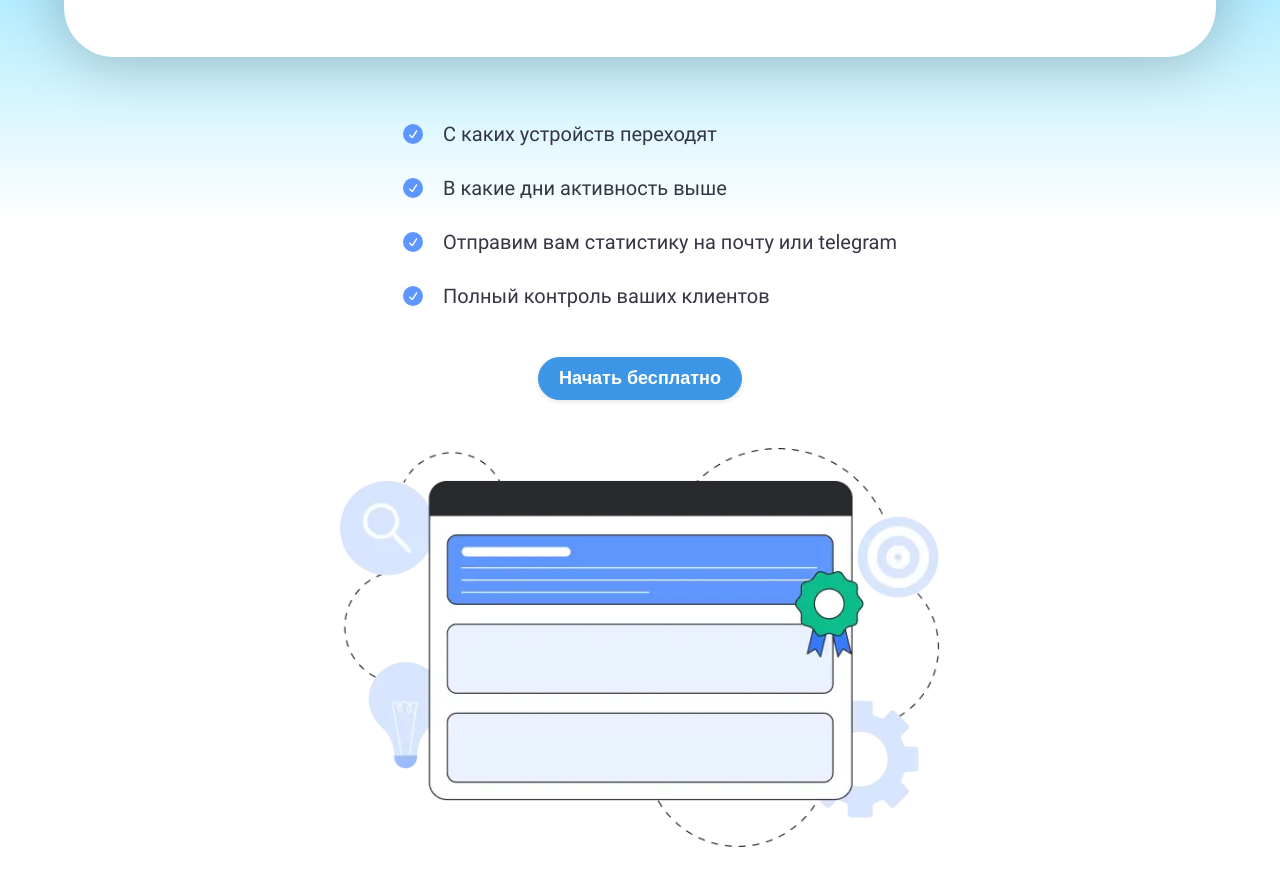
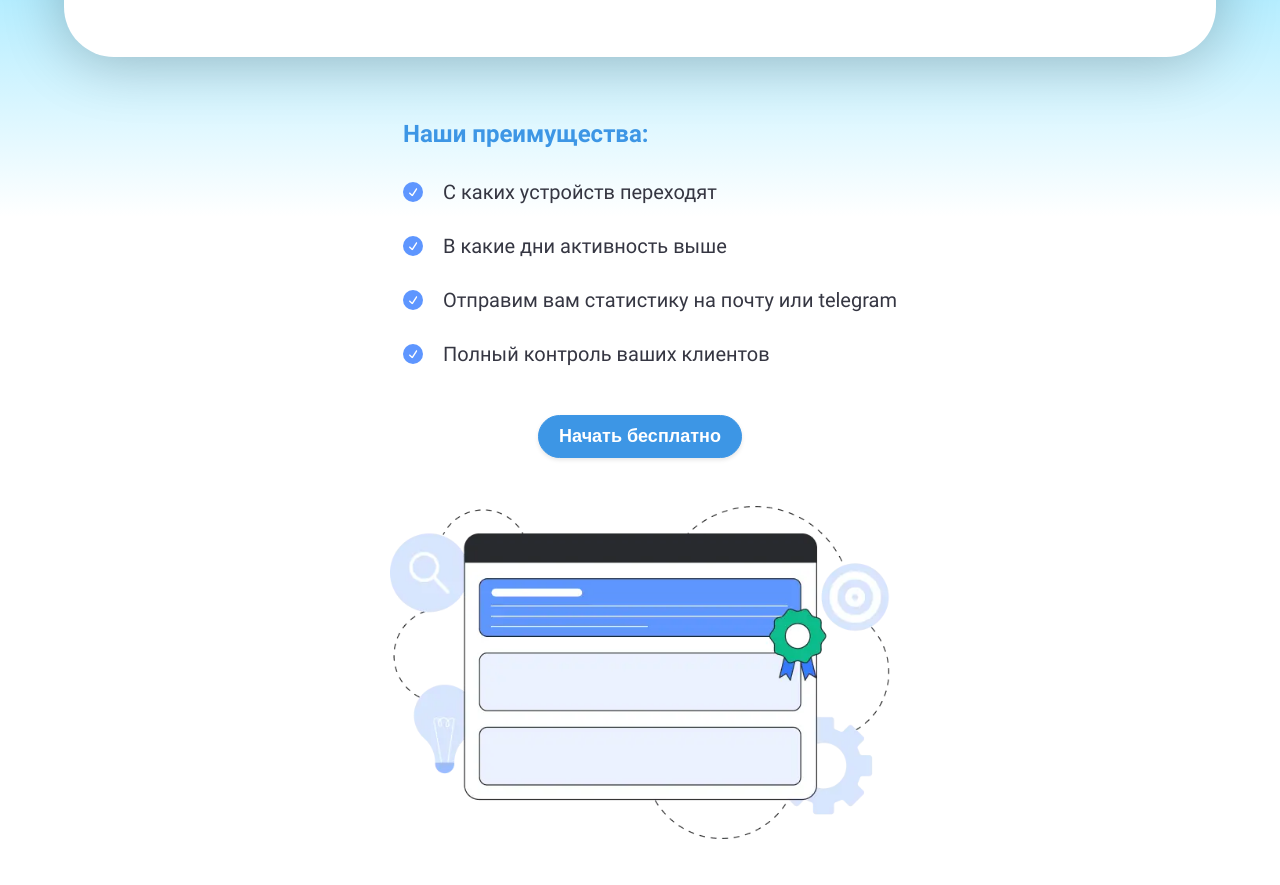
Before and after one commit to georg220022/e-lnk_front, a website: page src/index.html in a window 1280 px wide. Shown: the part 329-1214 px from the top of the page. Drawn offline with nearby package versions, Linux system fonts and the light colour scheme; files that its build step writes are made by us from their sources; files whose address does not match are found by name.

Commit message:
minor about changes

```diff
--- a/src/index.html
+++ b/src/index.html
@@ -111,7 +111,7 @@
 					</picture>
 				</div>
 				<div class="about__content">
-					<h2 class="about__title visually-hidden">Наши преимущеcтва</h2>
+					<h2 class="about__title ">Наши преимущеcтва:</h2>
 					<ul class="about__list">
 						<li class="about__list-item">С&nbsp;каких устройств переходят</li>
 						<li class="about__list-item">В&nbsp;какие дни активность выше</li>
--- a/src/js/shortener.js
+++ b/src/js/shortener.js
@@ -101,7 +101,7 @@ async function sendShortenerRequest() {
 	};
 
 	try {
-		let response = await fetch('https://jsonplaceholder.typicode.com/todos/1');
+		let response = await fetch(SHORTENER_API, shortenerRequestOptions);
 		let json = await response.json();
 		console.log('Полученный json (shortener):'); //ВРЕМЕННАЯ СТРОЧКА ДЛЯ ОТЛАДКИ
 		console.log(json); //ВРЕМЕННАЯ СТРОЧКА ДЛЯ ОТЛАДКИ
--- a/src/scss/_about.scss
+++ b/src/scss/_about.scss
@@ -13,19 +13,35 @@
 	}
 
 	&__illustration-img-wrapper {
-		max-width: rem(600);
+		max-width: rem(500);
 	}
 
 	&__pic {
 	}
 
 	&__content {
+		padding-top: rem(80);
+
+		@media (max-width: $breakpoint1366) {
+			padding-top: 0;
+		}
+
 		@media (max-width: $breakpoint768) {
 			width: 100%;
 		}
 	}
 
 	&__title {
+		margin-bottom: rem(32);
+		padding-left: rem(20);
+
+		@media (max-width: $breakpoint768) {
+			font-size: rem(26);
+		}
+
+		@media (max-width: $breakpoint576) {
+			font-size: rem(22);
+		}
 	}
 
 	&__list {
```
Also changed, not shown: dist/css/main.min.css, dist/index.html, dist/js/main.min.js.
